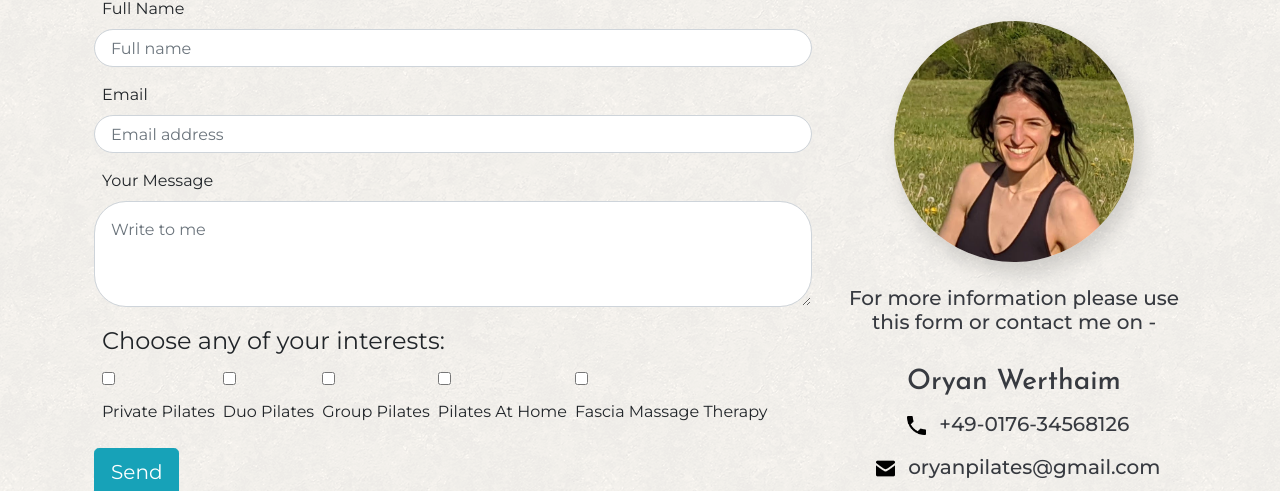
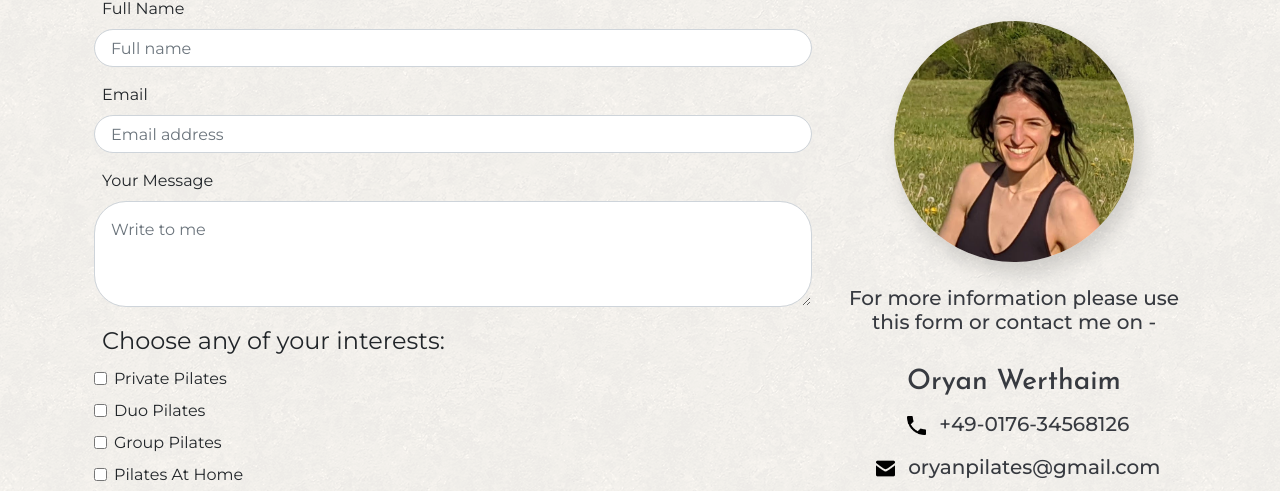
Before and after one commit to rocoscali/Pilates-with-Oryan, a Gatsby site: page /contact in a window 1280 px wide. Shown: the part 493-984 px from the top of the page. Built offline with nearby package versions, Linux system fonts and the light colour scheme; Gatsby itself is replaced by a stand-in of ours.

Commit message:
form fix 4

```diff
--- a/src/pages/contact.js
+++ b/src/pages/contact.js
@@ -58,7 +58,6 @@ const Contact = ({ data }) => {
               method="post"
               data-netlify-honeypot="bot-field"
               data-netlify="true"
-              onSubmit="submit"
             >
               <input type="hidden" name="form-name" value="contact form" />
               <p hidden>
@@ -101,46 +100,41 @@ const Contact = ({ data }) => {
                   <Form.Label as="legend">
                     Choose any of your interests:
                   </Form.Label>
-                  <Form.Label>
                   <Form.Check
                     name="classType"
                     type="checkbox"
+                    label="Private Pilates"
                     value="Private Pilates"
+                    id="chosenClass1"
                   />
-                    Private Pilates
-                  </Form.Label>
-                  <Form.Label>
                   <Form.Check
                     name="classType"
                     type="checkbox"
+                    label="Duo Pilates"
                     value="Duo Pilates"
+                    id="chosenClass2"
                   />
-                    Duo Pilates
-                  </Form.Label>
-                  <Form.Label>
                   <Form.Check
                     name="classType"
                     type="checkbox"
+                    label="Group Pilates"
                     value="Group Pilates"
+                    id="chosenClass3"
                   />
-                    Group Pilates
-                  </Form.Label>
-                  <Form.Label>
                   <Form.Check
                     name="classType"
                     type="checkbox"
+                    label="Pilates At Home"
                     value="Pilates At Home"
+                    id="chosenClass4"
                   />
-                    Pilates At Home
-                  </Form.Label>
-                  <Form.Label>
                   <Form.Check
                     name="classType"
                     type="checkbox"
+                    label="Fascia Massage Therapy"
                     value="Fascia Massage Therapy"
+                    id="chosenClass5"
                   />
-                    Fascia Massage Therapy
-                  </Form.Label>
                 </Form.Group>
               </fieldset>
               <Button className="btn-lg w-35" variant="info" type="submit">
```
Lines whose indentation alone changed are shown as unchanged.
